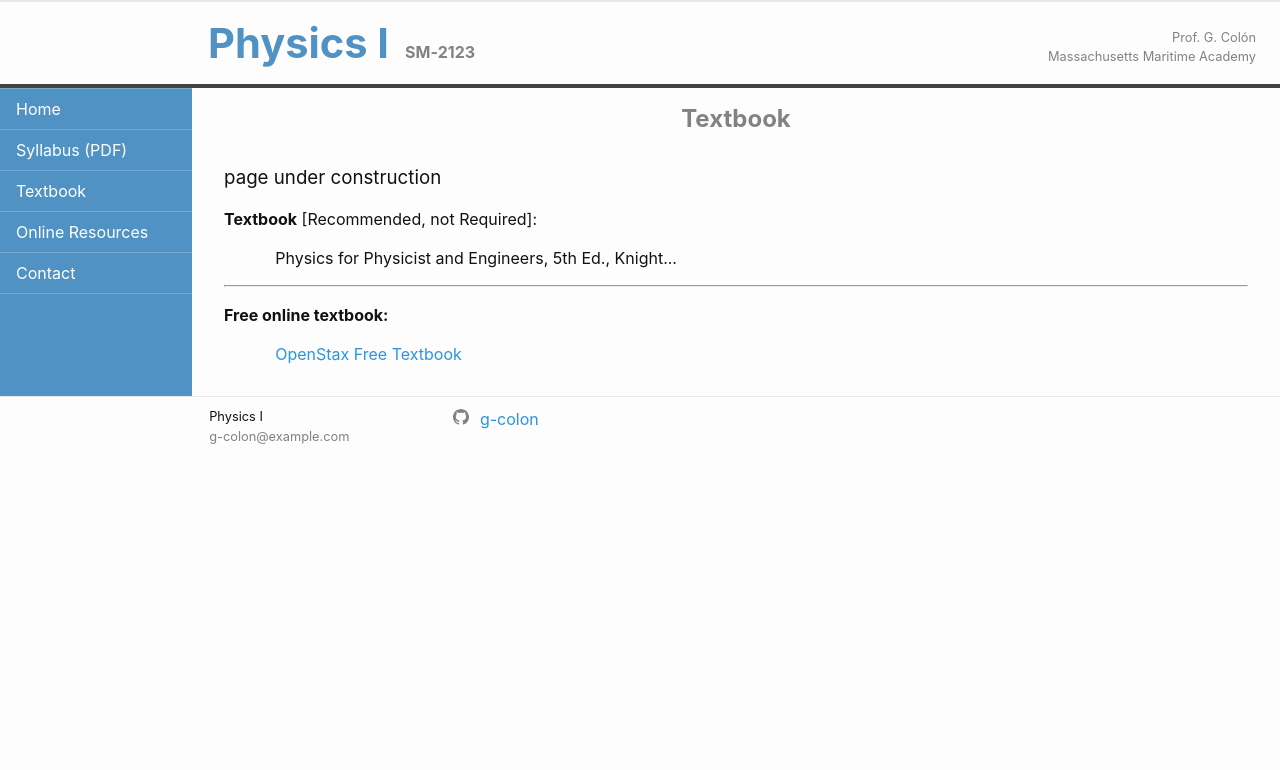
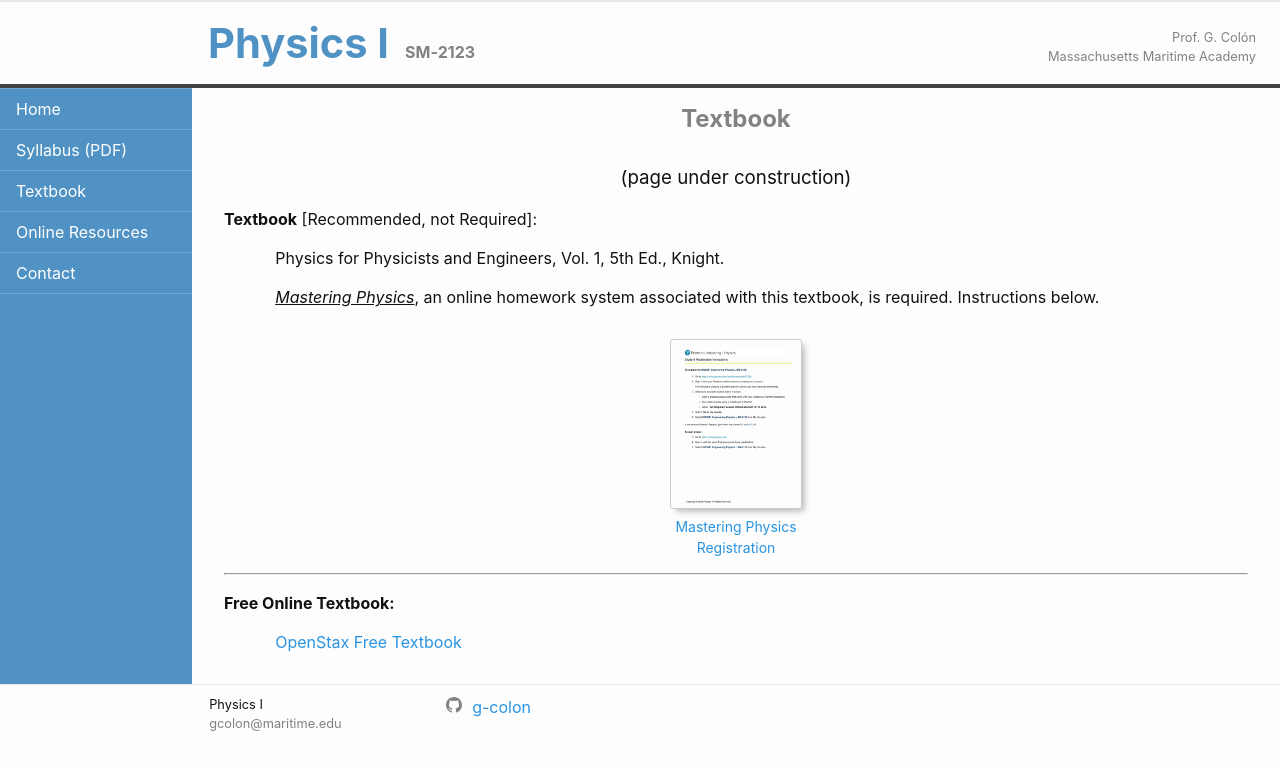
Before and after one commit to g-colon/Physics1, a Jekyll site: the page built from textbook.markdown, in a window 1280 px wide. Shown: the top 770 px of the page. Built offline with Jekyll 4.4.1, drawn with Linux system fonts in a browser that asks for light colours.

Commit message:
SP23 syllabus, 3D File, Text and MP

```diff
--- a/_config.yml
+++ b/_config.yml
@@ -23,7 +23,7 @@ tagline:    ""
 course_name: "Physics I"
 course_num:  "SM&#8209;2123" # &#8209; non-breaking hyphen
 institution:  "Massachusetts Maritime Academy"
-email:      g-colon@example.com
+email:      gcolon@maritime.edu
 description: >- # this means to ignore newlines until "baseurl:"
             Engineering Physics I Syllabus and Resources
             #(for Google search results) and in your feed.xml site description.
--- a/_config_dev.yml
+++ b/_config_dev.yml
@@ -23,7 +23,7 @@ tagline:    ""
 course_name: "Physics I"
 course_num:  "SM&#8209;2123" # &#8209; non-breaking hyphen
 institution:  "Massachusetts Maritime Academy"
-email:      g-colon@example.com
+email:      gcolon@maritime.edu
 description: >- # this means to ignore newlines until "baseurl:"
             Engineering Physics I Syllabus and Resources
             #(for Google search results) and in your feed.xml site description.
--- a/_data/syllabus.csv
+++ b/_data/syllabus.csv
@@ -33,10 +33,12 @@ E3,12-May,"<a href='resources/E03'> Exam #3: Chapters 12, 4.5-4.6 </a>",,
 29,17-May,"<a href='lessons/L29'> Potential Energy, Gravitational Potential Energy </a>",Ch 10.1-10.3,HW #29
 30,19-May,"<a href='lessons/L30/'> Conservation of Energy </a>",Ch 10.4-10.7,HW #30
 31,22-May,"<a href='lessons/L31'> Impulse and Momentum </a>",Ch 11.1-11.2,HW #31
-,24-May,"Lec 35",,
+,24-May,"Lec 35 (early dismissal: change of command)",,
 32,26-May,"<a href='lessons/L32'> Conservation of Momentum, Collisions </a>",Ch 11.2-11.5,HW #32
 33,30-May,"<a href='lessons/L33'> Misc. Problems with Energy, Momentum </a>",Ch 12.11,HW #33
 34,31-May,"<a href='lessons/L34'> Angular Momentum </a>",Ch 9-11,HW #34
-35,24-May*,"<a href='lessons/L35'> Power, Last iclicker Problem </a>",Ch 9-11,HW #35
+35,24-May&#8224;,"<a href='lessons/L35'> Power, Last iclicker Problem </a>",Ch 9-11,HW #35
 E4,02-Jun,"<a href='resources/E04'> Exam #4, Chapters 9-11 </a>",,
 36,05-Jun,"<a href='lessons/L36'> Review </a>",,HW #36
+,,"",,
+--,,"<a href='resources/AT01'> Advanced Topics: Equilibrium in 3D </a>",,
--- a/contact.markdown
+++ b/contact.markdown
@@ -14,7 +14,7 @@ permalink: /contact/
   </div>
 
   <div style="padding-top: .9em;">
-    <p> <b>Prof. German Col&#243;n</b> <br>
+    <p> <b>German Col&#243;n</b>, Associate Professor <br>
         <b>Department:</b> Science &#38; Mathematics <br>
         <b>Office:</b> HA-314A <br>
         <b>email:</b> gcolon@maritime.edu
--- a/index.markdown
+++ b/index.markdown
@@ -28,7 +28,7 @@ title: Lesson Schedule
 </div>
 
 <div style="margin-bottom: 1rem">
-*Note: Some documents require that you sign in with your MMA account.
+&bull; Note: Some documents require that you sign in with your MMA account.
 </div>
 <div>
 <!-- <p><a href="lessons/l01_introduction.html"> Attempting link 1 </a></p> -->
--- a/online_res.markdown
+++ b/online_res.markdown
@@ -4,7 +4,7 @@ title: Online Resources
 permalink: /online_res/
 ---
 
-### page under construction
+<h3 style="text-align: center;"> (page under construction) </h3>
 
 <p> This Physics I webpage is modeled after Prof. Haynes
     <a href="https://weh.maritime.edu/mechanics/" target="_blank"> Mechanics Course website. </a> <br>
--- a/syllabus_pdf.markdown
+++ b/syllabus_pdf.markdown
@@ -4,5 +4,5 @@ title: "Syllabus (PDF)"
 permalink: /syllabus_pdf/
 ---
 
-<iframe src="{{site.baseurl}}/handouts/syllabus.pdf" width="95%" height="500px">
+<iframe src="{{site.baseurl}}/handouts/syllabus.pdf" width="95%" height="550px">
 </iframe>
--- a/textbook.markdown
+++ b/textbook.markdown
@@ -4,14 +4,25 @@ title: Textbook
 permalink: /textbook/
 ---
 
-### page under construction
+<h3 style="text-align: center;"> (page under construction) </h3>
 
 <p><b>Textbook</b> [Recommended, not Required]: </p>
-<p style="margin-left:5%"> Physics for Physicist and Engineers, 5th
-Ed., Knight... </p>
+<p style="margin-left:5%"> Physics for Physicists and Engineers, Vol. 1, 5th Ed., Knight. </p>
+
+<p style="margin-left:5%"> <em><u>Mastering Physics</u></em>, an online homework system associated with this textbook, is required. Instructions below. </p>
+
+<div class="thumb_container">
+  <a href="https://drive.google.com/file/d/1yyciHs3GIjsXWb-T1bY4H1TKxwnQItyr/view" target="_blank">
+    <figure class="thumblink">
+      <img class="thumblink-img-portrait" src="{{site.baseurl}}/images/thumbs/MP00.png" alt="Mastering image" >
+      <figcaption class="thumblink-caption"> Mastering Physics <br> Registration </figcaption>
+    </figure>
+  </a>
+</div>
+
 <hr>
 
-<p style="padding-top:1em"> <b>Free online textbook:</b> </p>
+<p style="padding-top:1em"> <b>Free Online Textbook:</b> </p>
 <a
 href="https://phys.libretexts.org/Bookshelves/University_Physics/Book%3A_University_Physics_(OpenStax)"
 target="_blank" style="margin-left:5%"> OpenStax Free Textbook </a>
```
Also changed, not shown: _resources/AT01.markdown (added, +54 -0 lines), images/thumbs/AT01.png (added), images/thumbs/AT01b.png (added), images/thumbs/MP00.png (added), images/thumbs/syllabus.png, 1 other file.
